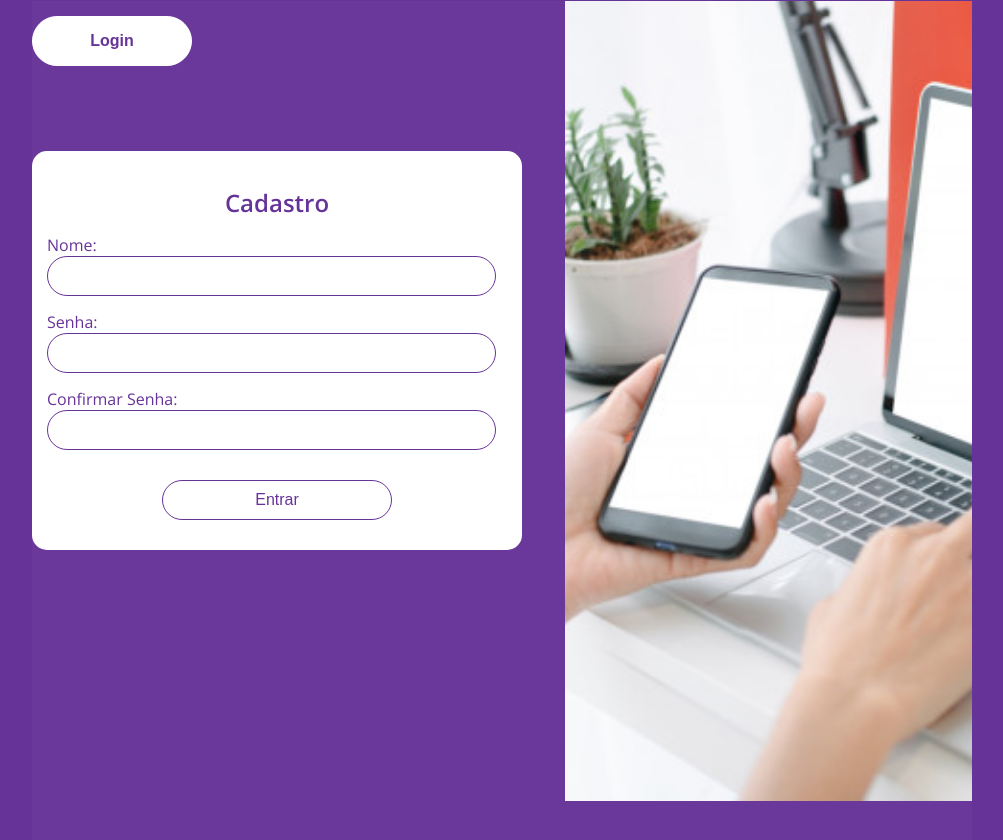
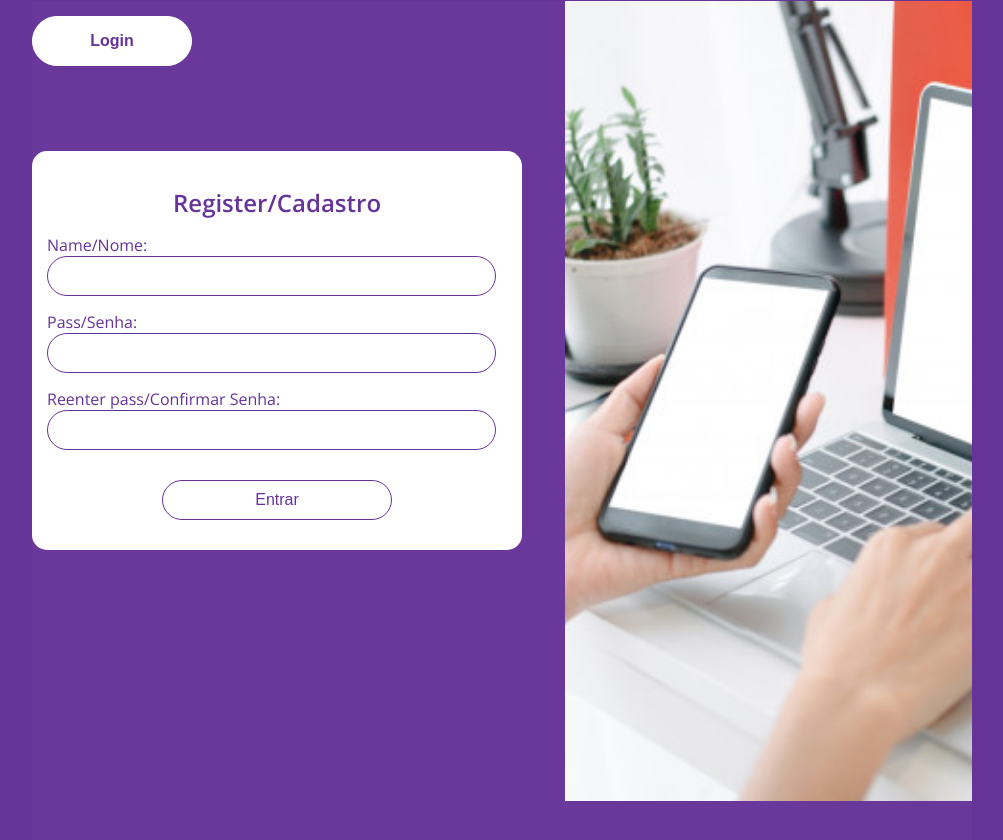
Before and after one commit to hgoulart/simple-login, a plain HTML site: page index.html in a window 1280 px wide. Shown: the whole page, without its empty margins (138-1141 px from the left). Drawn offline with nearby package versions, Linux system fonts and the light colour scheme.

Commit message:
fix(inde) changes added in the labels

```diff
--- a/index.html
+++ b/index.html
@@ -20,7 +20,7 @@
         </div>
         <div class="login-container">
             <button class="btn-login login" id="login" onclick="login()"><strong>Login</strong></button>
-            <button class="btn-login cadastro" id="cadastro" onclick="cadastro()"><strong>Cadastrar</strong></button>
+            <button class="btn-login cadastro" id="cadastro" onclick="cadastro()"><strong>Register/Cadastrar</strong></button>
         </div>
         <div class="form-container">
             <div class="confirm-start">
@@ -31,11 +31,11 @@
             <form class="login-form form-invisible">
                 <h2 class="fade">Login</h2>
                 <div class="input-container fade">
-                    <label for="nome">Nome:</label>
+                    <label for="nome">Name/Nome:</label>
                     <input type="text" id="nome" name="nome" value="" class="inputs input-login">
                 </div>
                 <div class="input-container fade">
-                    <label for="senha">Senha:</label>
+                    <label for="senha">Pass/Senha:</label>
                     <input type="password" id="senha" name="senha" value="" class="inputs input-login">
                 </div>
                 <div class="submit-container fade">
@@ -45,17 +45,17 @@
             </form>
 
             <form class="register-form form-visible">
-                <h2 class="fade">Cadastro</h2>
+                <h2 class="fade">Register/Cadastro</h2>
                 <div class="input-container fade">
-                    <label for="nome">Nome:</label>
+                    <label for="nome">Name/Nome:</label>
                     <input type="text" name="nome" id="nome" class="inputs input-register">
                 </div>
                 <div class="input-container fade">
-                    <label for="senha">Senha:</label>
+                    <label for="senha">Pass/Senha:</label>
                     <input type="password" id="senha" name="senha" value="" class="inputs input-register">
                 </div>
                 <div class="input-container fade">
-                    <label for="senha">Confirmar Senha:</label>
+                    <label for="senha">Reenter pass/Confirmar Senha:</label>
                     <input type="password" id="senha" name="senha" value="" class="inputs input-register">
                 </div>
                 <div class="submit-container fade">
```
Also changed, not shown: 1 other file.
